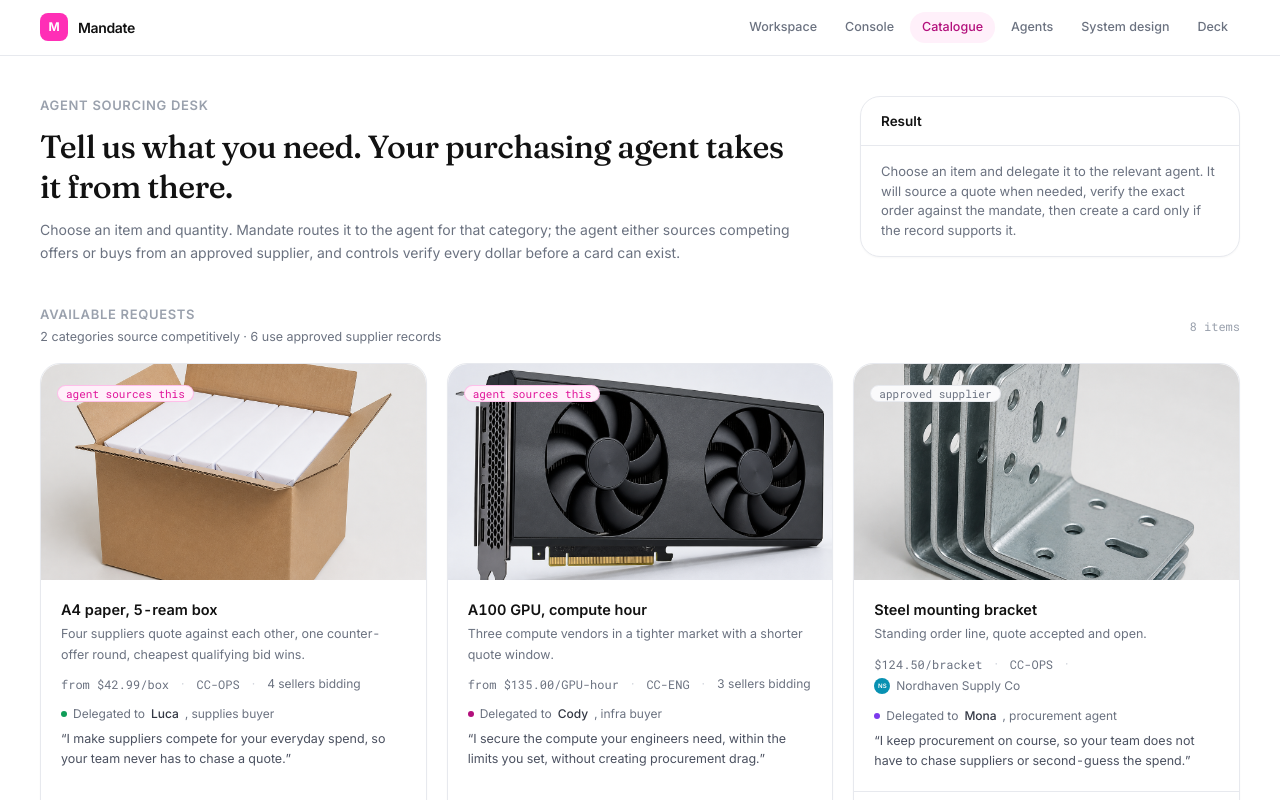
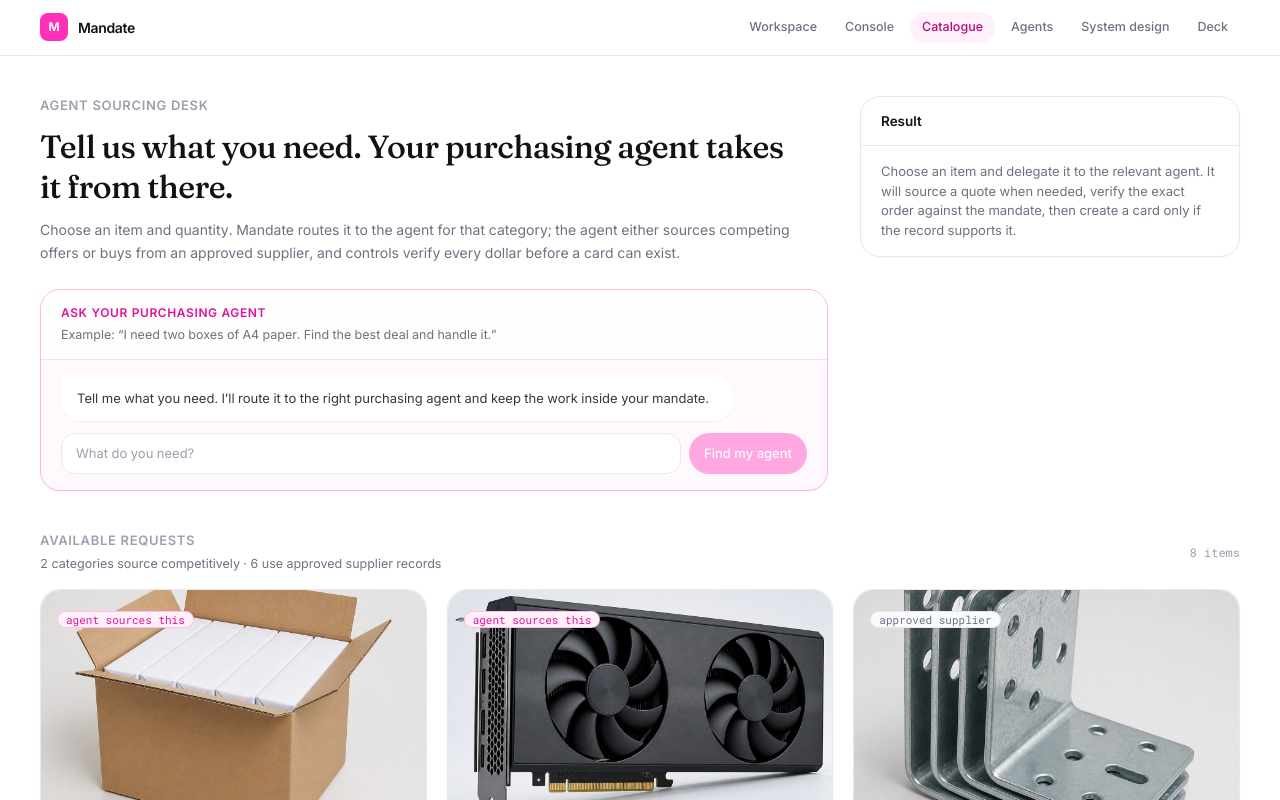
Before and after one commit to theomthakur/raingentic-team10, a Next.js app: page /catalog in a window 1280 px wide. Shown: the top 800 px of the page. Built offline with nearby package versions, Linux system fonts and the light colour scheme.

Commit message:
Add chat intake for catalog purchasing agents

```diff
--- a/app/catalog/page.tsx
+++ b/app/catalog/page.tsx
@@ -24,6 +24,25 @@ import { SubPageHeader } from "@/components/layout/SiteNav";
 interface RunResult {
   decision: Decision;
   stages: Stage[];
+}
+
+const PRODUCT_TERMS: Array<{ terms: string[]; id: string }> = [
+  { id: "office-supplies", terms: ["paper", "a4", "ream"] },
+  { id: "cloud-compute", terms: ["gpu", "compute", "a100", "training"] },
+  { id: "PO-4417", terms: ["bracket", "mounting"] },
+  { id: "PO-4418", terms: ["sensor", "proximity"] },
+  { id: "PO-4419", terms: ["alloy", "billet", "stock"] },
+  { id: "PO-4421", terms: ["chair", "chairs", "task chair"] },
+  { id: "PO-4422", terms: ["freight", "lane", "shipping"] },
+  { id: "PO-4423", terms: ["conveyor", "conveyer"] },
+];
+
+function interpretRequest(text: string, catalog: CatalogProduct[]) {
+  const normalized = text.toLowerCase();
+  const match = PRODUCT_TERMS.find(({ terms }) => terms.some((term) => normalized.includes(term)));
+  const product = match ? catalog.find((item) => item.id === match.id) : undefined;
+  const quantity = Number(normalized.match(/\b(\d+)\b/)?.[1] ?? product?.quotedQuantity ?? 1);
+  return product && Number.isFinite(quantity) && quantity > 0 ? { product, quantity } : null;
 }
 
 function Stepper({
@@ -62,12 +81,14 @@ function ProductCard({
   setQty,
   onBuy,
   busy,
+  selected = false,
 }: {
   product: CatalogProduct;
   qty: number;
   setQty: (n: number) => void;
   onBuy: () => void;
   busy: boolean;
+  selected?: boolean;
 }) {
   const estimate = product.fromCents * qty;
   const agent = getAgent(product.agent);
@@ -75,7 +96,7 @@ function ProductCard({
     product.kind === "contract" && product.quotedQuantity != null && qty !== product.quotedQuantity;
 
   return (
-    <Panel className="flex h-full flex-col">
+    <Panel className={`flex h-full flex-col transition ${selected ? "ring-2 ring-rain-400 ring-offset-2" : ""}`}>
       <div className="relative aspect-[16/9] overflow-hidden rounded-t-2xl bg-ink-50">
         <Image
           src={product.image}
@@ -248,6 +269,69 @@ function ResultPanel({ result, error }: { result: RunResult | null; error: strin
   );
 }
 
+function RequestChat({
+  catalog,
+  busy,
+  onMatch,
+  onRun,
+}: {
+  catalog: CatalogProduct[];
+  busy: boolean;
+  onMatch: (product: CatalogProduct, quantity: number) => void;
+  onRun: (product: CatalogProduct) => void;
+}) {
+  const [request, setRequest] = useState("");
+  const [match, setMatch] = useState<{ product: CatalogProduct; quantity: number } | null>(null);
+  const [reply, setReply] = useState(
+    "Tell me what you need. I’ll route it to the right purchasing agent and keep the work inside your mandate."
+  );
+
+  function submit(event: React.FormEvent<HTMLFormElement>) {
+    event.preventDefault();
+    const next = interpretRequest(request, catalog);
+    if (!next) {
+      setMatch(null);
+      setReply("I couldn’t match that to an available request yet. Try A4 paper, GPU compute, brackets, sensors, chairs, freight, or conveyor equipment.");
+      return;
+    }
+    const agent = getAgent(next.product.agent);
+    onMatch(next.product, next.quantity);
+    setMatch(next);
+    setReply(`Got it. I’ve routed ${next.quantity} ${next.product.unit}${next.quantity === 1 ? "" : "s"} of ${next.product.name} to ${agent.name}. ${agent.assurance}`);
+  }
+
+  return (
+    <section className="mt-6 overflow-hidden rounded-2xl border border-rain-200 bg-rain-50/40 shadow-sm shadow-rain-900/[0.03]">
+      <div className="border-b border-rain-100 bg-white/80 px-5 py-3.5">
+        <p className="text-[12px] font-semibold uppercase tracking-wider text-rain-600">Ask your purchasing agent</p>
+        <p className="mt-1 text-[12.5px] text-muted">Example: “I need two boxes of A4 paper. Find the best deal and handle it.”</p>
+      </div>
+      <div className="space-y-3 px-5 py-4">
+        <p className="max-w-2xl rounded-2xl rounded-tl-sm bg-white px-4 py-3 text-[13px] leading-relaxed text-ink-700 shadow-sm shadow-ink-900/[0.03]">{reply}</p>
+        <form onSubmit={submit} className="flex flex-col gap-2 sm:flex-row">
+          <input
+            value={request}
+            onChange={(event) => setRequest(event.target.value)}
+            placeholder="What do you need?"
+            className="min-w-0 flex-1 rounded-xl border border-edge bg-white px-3.5 py-2.5 text-[13px] text-ink-900 outline-none placeholder:text-ink-400 focus:border-rain-400 focus:ring-2 focus:ring-rain-100"
+          />
+          <Button type="submit" variant="primary" disabled={!request.trim() || busy}>Find my agent</Button>
+        </form>
+        {match && (
+          <div className="flex flex-wrap items-center justify-between gap-3 rounded-xl border border-rain-200 bg-white px-3.5 py-3">
+            <p className="text-[12.5px] text-ink-700">
+              Ready to delegate <strong>{match.quantity} × {match.product.name}</strong>
+            </p>
+            <Button variant="primary" disabled={busy} onClick={() => onRun(match.product)}>
+              {busy ? "Agent is working…" : `Start with ${getAgent(match.product.agent).name}`}
+            </Button>
+          </div>
+        )}
+      </div>
+    </section>
+  );
+}
+
 export default function CatalogPage() {
   const catalog = useMemo(() => getCatalog(), []);
   const [qty, setQty] = useState<Record<string, number>>(() =>
@@ -256,6 +340,7 @@ export default function CatalogPage() {
   const [busyId, setBusyId] = useState<string | null>(null);
   const [result, setResult] = useState<RunResult | null>(null);
   const [error, setError] = useState<string | null>(null);
+  const [selectedProductId, setSelectedProductId] = useState<string | null>(null);
 
   async function buy(product: CatalogProduct) {
     setBusyId(product.id);
@@ -325,6 +410,15 @@ export default function CatalogPage() {
               the agent either sources competing offers or buys from an approved supplier,
               and controls verify every dollar before a card can exist.
             </p>
+            <RequestChat
+              catalog={catalog}
+              busy={busyId !== null}
+              onMatch={(product, quantity) => {
+                setQty((current) => ({ ...current, [product.id]: quantity }));
+                setSelectedProductId(product.id);
+              }}
+              onRun={(product) => buy(product)}
+            />
           </section>
 
           <aside className="lg:sticky lg:top-6 lg:self-start">
@@ -353,6 +447,7 @@ export default function CatalogPage() {
                 setQty={(n) => setQty((q) => ({ ...q, [p.id]: n }))}
                 onBuy={() => buy(p)}
                 busy={busyId === p.id}
+                selected={selectedProductId === p.id}
               />
             ))}
           </div>
--- a/components/ui.tsx
+++ b/components/ui.tsx
@@ -63,12 +63,14 @@ export function Button({
   variant = "default",
   disabled,
   title,
+  type = "button",
 }: {
   onClick?: () => void;
   children: ReactNode;
   variant?: "default" | "primary" | "ghost";
   disabled?: boolean;
   title?: string;
+  type?: "button" | "submit";
 }) {
   const variants = {
     primary: "border-transparent bg-rain-500 text-white hover:bg-rain-600 active:scale-[0.98]",
@@ -77,7 +79,7 @@ export function Button({
   } as const;
   return (
     <button
-      type="button"
+      type={type}
       title={title}
       onClick={onClick}
       disabled={disabled}
```
